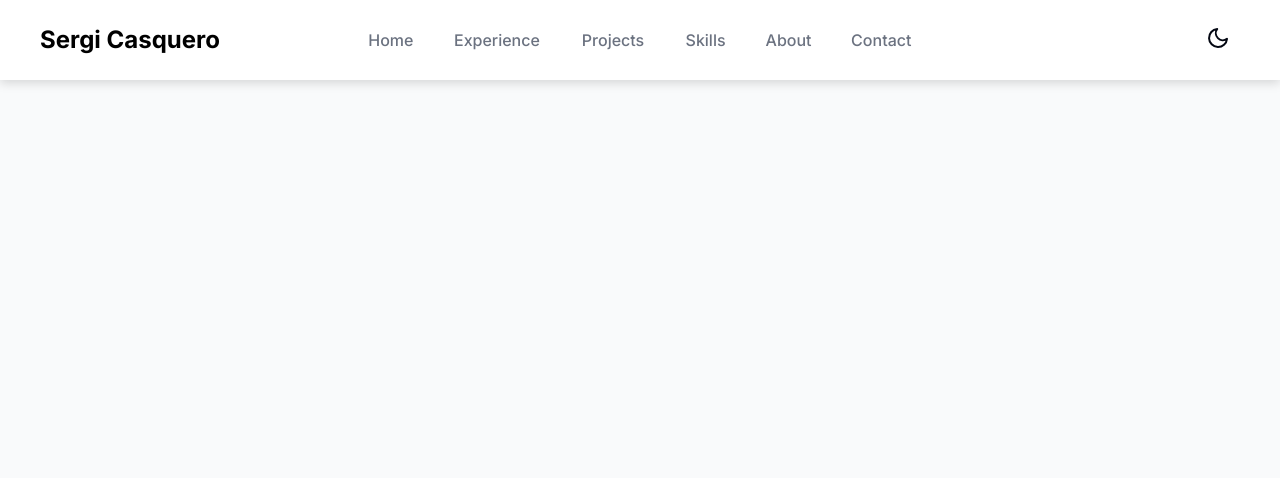
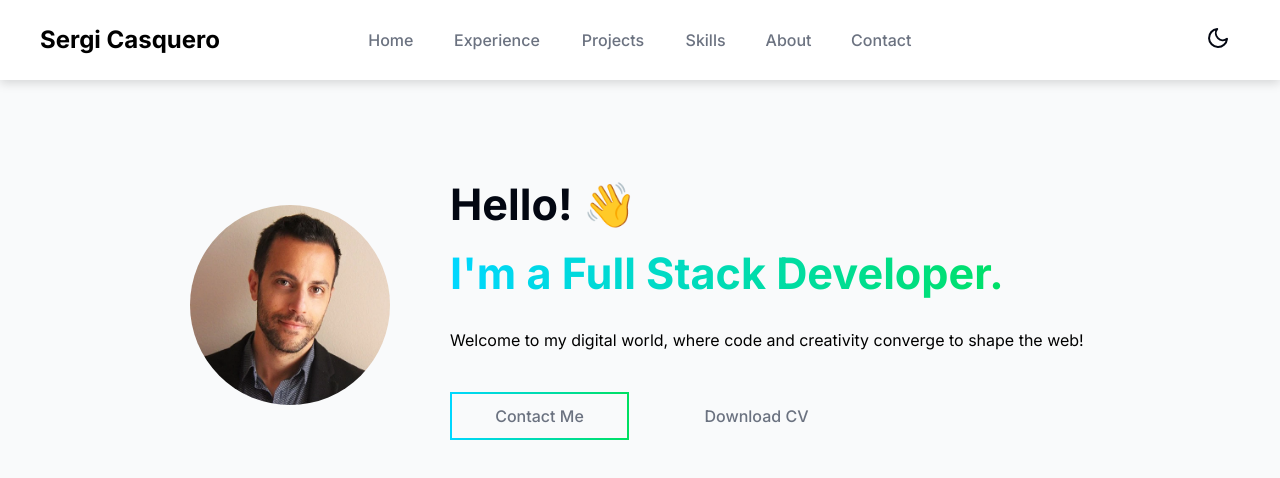
Before and after one commit to Sergi-CM/portfolio, a Next.js app: page / in a window 1280 px wide. Shown: the top 478 px of the page. Built offline with nearby package versions, Linux system fonts and the light colour scheme.

Commit message:
Add Hero section to page

```diff
--- /dev/null
+++ b/app/page.module.scss
@@ -0,0 +1,8 @@
+.main {
+  display: flex;
+  flex-direction: column;
+  align-items: center;
+
+  padding: 30px;
+  padding-top: 170px;
+}
--- a/app/page.tsx
+++ b/app/page.tsx
@@ -1,5 +1,12 @@
+import { Hero } from "@/components";
+import styles from "./page.module.scss";
+
 const Home = () => {
-  return <main></main>;
+  return (
+    <main className={styles.main}>
+      <Hero />
+    </main>
+  );
 };
 
 export default Home;
--- a/components/Header/Header.module.scss
+++ b/components/Header/Header.module.scss
@@ -1,4 +1,5 @@
 @import "styles/variables.scss";
+@import "styles/mixins.scss";
 
 .header {
   display: flex;
@@ -46,9 +47,7 @@
 
   &:hover,
   &:active {
-    color: $light-text-hover;
-    text-decoration: underline;
-    font-weight: 700;
+    @include link-hover;
   }
 
   &::before {
```
